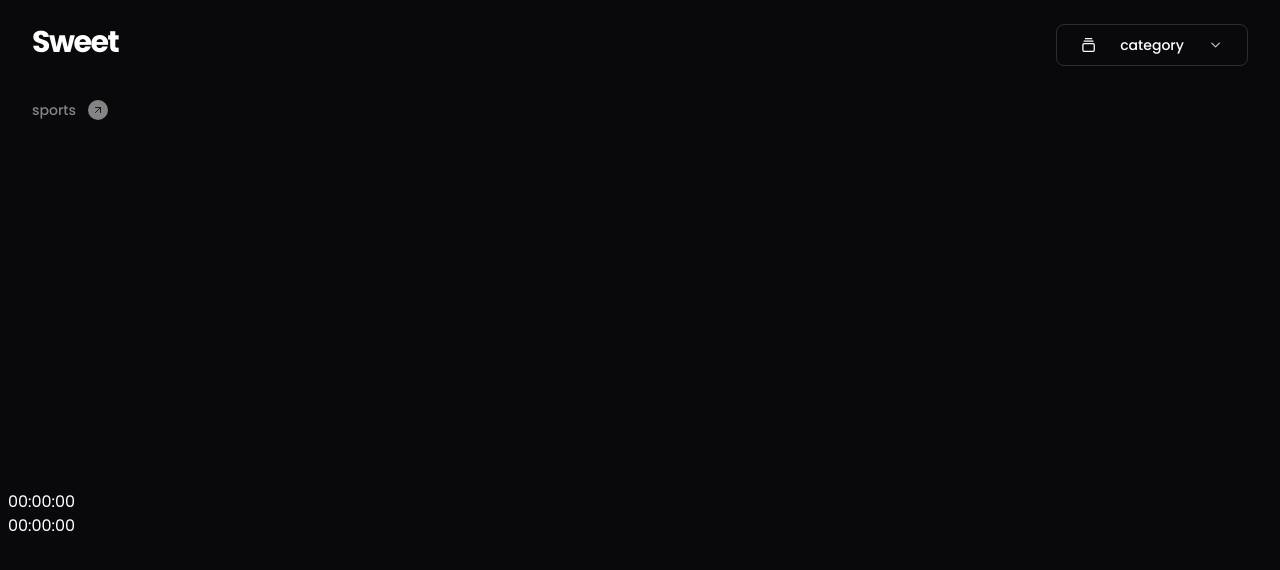
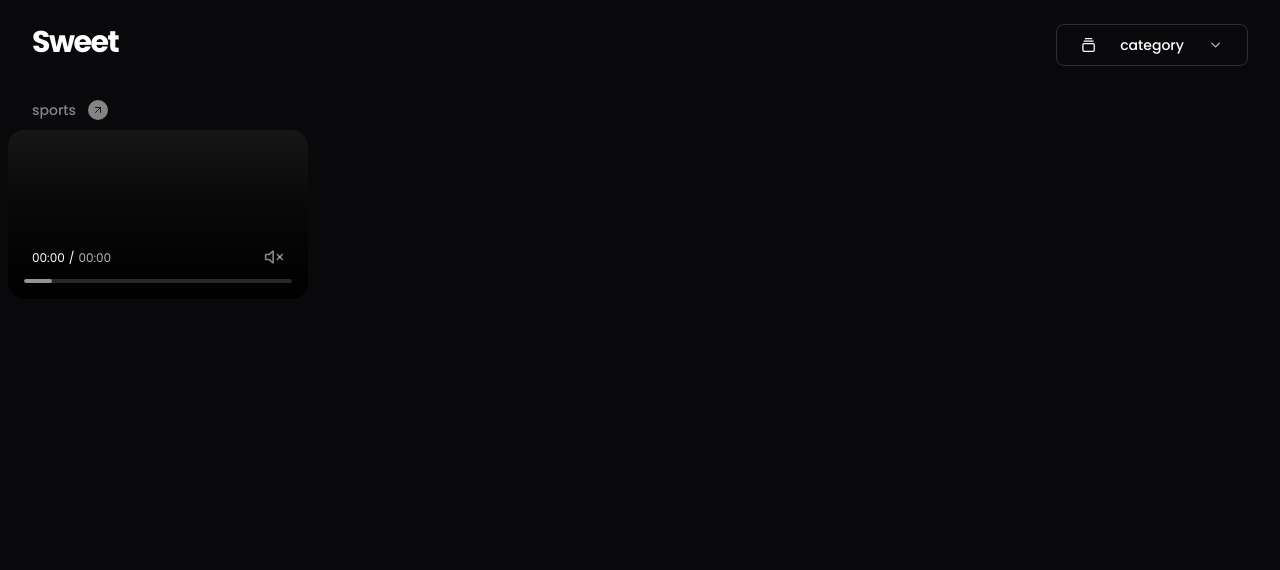
Before and after one commit to cristianosilvar/sweet, a React (Vite) app: page / in a window 1280 px wide. Shown: the top 570 px of the page. Built offline with nearby package versions, Linux system fonts and the light colour scheme.

Commit message:
wip: player preview component

```diff
--- /dev/null
+++ b/src/components/ui/player.tsx
@@ -0,0 +1,161 @@
+import { Volume2, VolumeX } from 'lucide-react'
+import { ComponentProps, ReactNode, useRef, useState } from 'react'
+import ReactPlayer from 'react-player'
+
+import { formatTime } from '../../utils/format/formatTime'
+import { getTimeWithSeconds } from '../../utils/getTimeWithSeconds'
+
+import Button from '../../components/button'
+import { twMerge } from 'tailwind-merge'
+
+type ProgressBarProps = ComponentProps<'div'> & {
+  completed: number
+  barClass?: string
+}
+
+type TimeProps = ComponentProps<'span'> & {
+  time: {
+    hours: number
+    minutes: number
+    seconds: number
+  }
+  showSeparator?: boolean
+  elementSeparator?: ReactNode
+}
+
+function ProgressBar({
+  className,
+  barClass,
+  completed: completedT,
+  ...props
+}: ProgressBarProps) {
+  const completed = Math.min(completedT, 100)
+
+  console.log(completed)
+
+  return (
+    <div
+      className={twMerge(
+        'h-1 w-full overflow-hidden rounded-full bg-white/15 hover:cursor-pointer',
+        className,
+      )}
+      {...props}
+    >
+      <div
+        className={twMerge(`h-full w-7 rounded-full bg-white/50`, barClass)}
+      />
+    </div>
+  )
+}
+
+function Time({
+  time,
+  className,
+  showSeparator = false,
+  elementSeparator = '/',
+  ...props
+}: TimeProps) {
+  return (
+    <>
+      <span className={twMerge('text-xs', className)} {...props}>
+        {formatTime(
+          time.hours,
+          time.minutes,
+          time.seconds,
+          time.hours > 0 ? 'hoursMinutesSeconds' : 'minutesSeconds',
+        )}
+      </span>
+      {showSeparator && (
+        <span className={twMerge('mx-1 text-xs', className)}>
+          {elementSeparator}
+        </span>
+      )}
+    </>
+  )
+}
+
+function Player() {
+  const [isMuted, setIsMuted] = useState(true)
+  const [isPlaying, setIsPlaying] = useState(false)
+  const [timeSeconds, setTimeSeconds] = useState(0)
+  const [currentTime, setCurrentTime] = useState({
+    hours: 0,
+    minutes: 0,
+    seconds: 0,
+  })
+
+  const playerRef = useRef<ReactPlayer>(null)
+  const duration = getTimeWithSeconds(playerRef.current?.getDuration() || 0)
+
+  // const x = playerRef.current?.getDuration()
+  // const porcent = (timeSeconds / (x || 0)).toFixed(0)
+
+  console.log(timeSeconds)
+
+  const handleSeekTo = (time: number) => {
+    const value = Math.min(time, playerRef?.current?.getDuration() || 0)
+    playerRef.current?.seekTo(value)
+  }
+
+  const restartTime = () => {
+    handleSeekTo(0)
+  }
+
+  return (
+    <div
+      onMouseOver={() => setIsPlaying(true)}
+      onMouseLeave={() => {
+        setIsPlaying(false)
+        restartTime()
+      }}
+      className="group/player relative aspect-video h-min w-[300px] overflow-hidden rounded-2xl bg-white/5 object-cover"
+      // className="group/player relative aspect-video h-min w-min overflow-hidden rounded-3xl bg-white/5 object-cover"
+    >
+      <div
+        className={`column absolute bottom-0 z-[100000] w-full px-2 pb-4 md:px-4`} //group-hover/player:flex
+      >
+        <div className="mb-1 flex items-center justify-between pl-2">
+          <div className="select-none">
+            <Time time={currentTime} showSeparator />
+            <Time time={duration} className="text-white/70" />
+          </div>
+          <Button.Root
+            className="h-min w-min cursor-pointer rounded-full p-2 transition-all duration-500 hover:bg-white/5"
+            onClick={() => {
+              setIsMuted((prev) => !prev)
+            }}
+          >
+            <Button.Icon
+              icon={isMuted ? VolumeX : Volume2}
+              className=" text-white/50 hover:text-white/80"
+            />
+          </Button.Root>
+        </div>
+        <ProgressBar completed={5} />
+      </div>
+      <div
+        className="to-/90 absolute h-full w-full cursor-pointer bg-gradient-to-t from-black via-black/70 to-transparent" //group/player:bg-gradient-to-t
+        onClick={() => {
+          setIsPlaying((prev) => !prev)
+        }}
+      />
+      <ReactPlayer
+        ref={playerRef}
+        url="https://vimeo.com/354218747" // https://vimeo.com/354218747
+        playing={isPlaying}
+        width="130%"
+        height="100%"
+        onProgress={({ playedSeconds }) => {
+          const time = getTimeWithSeconds(playedSeconds)
+
+          setTimeSeconds(playedSeconds)
+          setCurrentTime(time)
+        }}
+        muted={isMuted}
+        loop
+      />
+    </div>
+  )
+}
+
+export default Player
--- a/src/pages/home/index.tsx
+++ b/src/pages/home/index.tsx
@@ -1,51 +1,11 @@
-import { useRef, useState } from 'react'
-import ReactPlayer from 'react-player'
-
-import { formatTime } from '../../utils/format/formatTime'
-import { getTimeWithSeconds } from '../../utils/getTimeWithSeconds'
-
 import ButtonLink from '../../components/ui/buttonLink'
+import Player from '../../components/ui/player'
 
 function Home() {
-  const [isPlaying, setPlaying] = useState(false)
-  const [currentTime, setCurrentTime] = useState({
-    hours: 0,
-    minutes: 0,
-    seconds: 0,
-  })
-
-  const playerRef = useRef<ReactPlayer>(null)
-  const duration = getTimeWithSeconds(playerRef.current?.getDuration() || 0)
-
   return (
     <div className="px-2">
       <ButtonLink textButton="sports" />
-      <div
-        onMouseOver={() => setPlaying(true)}
-        onMouseLeave={() => setPlaying(false)}
-        className="w-min overflow-hidden rounded-lg"
-      >
-        <ReactPlayer
-          ref={playerRef}
-          url="https://vimeo.com/354218747"
-          playing={isPlaying}
-          onProgress={({ playedSeconds }) => {
-            const time = getTimeWithSeconds(playedSeconds)
-            setCurrentTime(time)
-          }}
-          muted
-          loop
-        />
-      </div>
-      <p>{formatTime(duration.hours, duration.minutes, duration.seconds)}</p>
-      <p>
-        {formatTime(
-          currentTime.hours,
-          currentTime.minutes,
-          currentTime.seconds,
-        )}
-      </p>
-      {/* <p>{formatTime(currentTime.hours,currentTime.minutes,currentTime.seconds)}</p> */}
+      <Player />
     </div>
   )
 }
--- a/src/utils/format/formatTime.ts
+++ b/src/utils/format/formatTime.ts
@@ -1,4 +1,4 @@
-type typeOptions = 'hoursMinutesSeconds'
+type typeOptions = 'hoursMinutesSeconds' | 'minutesSeconds'
 
 export const formatTime = (
   hours: number = 0,
@@ -15,6 +15,8 @@ export const formatTime = (
   switch (option) {
     case 'hoursMinutesSeconds':
       return `${time.hours.padStart(2, '0')}:${time.minutes.padStart(2, '0')}:${time.seconds.padStart(2, '0')}`
+    case 'minutesSeconds':
+      return `${time.minutes.padStart(2, '0')}:${time.seconds.padStart(2, '0')}`
     default:
       return `${time.hours}:${time.minutes}:${time.seconds}`
   }
--- a/src/utils/getTimeWithSeconds.ts
+++ b/src/utils/getTimeWithSeconds.ts
@@ -1,9 +1,9 @@
 export const getTimeWithSeconds = (seconds: number) => {
-  const [hours, minutes, remainingSeconds] = [
-    Math.floor(seconds / 3600),
-    Math.floor((seconds % 3600) / 60),
-    seconds % 60,
-  ]
+  const date = new Date(seconds * 1000)
+
+  const hours = date.getUTCHours()
+  const minutes = date.getUTCMinutes()
+  const remainingSeconds = date.getUTCSeconds()
 
   return { hours, minutes, seconds: remainingSeconds }
 }
```
